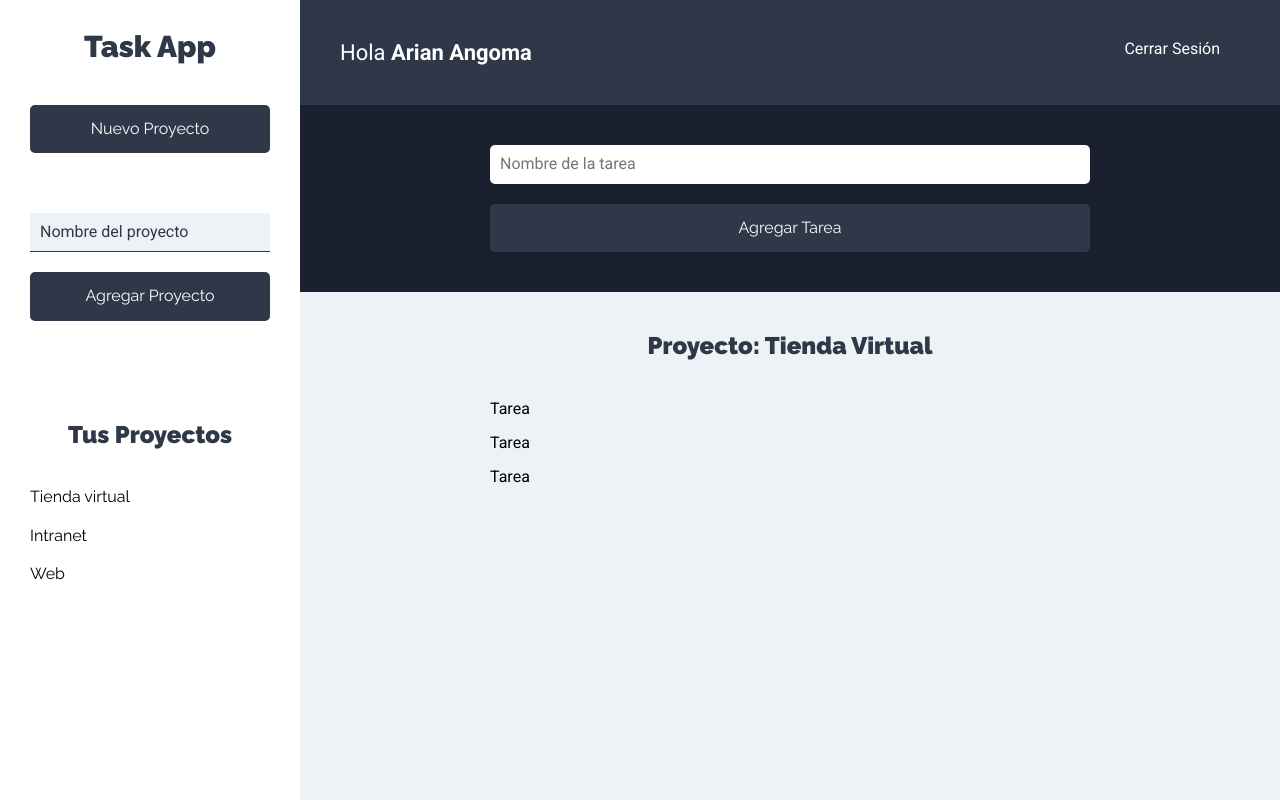
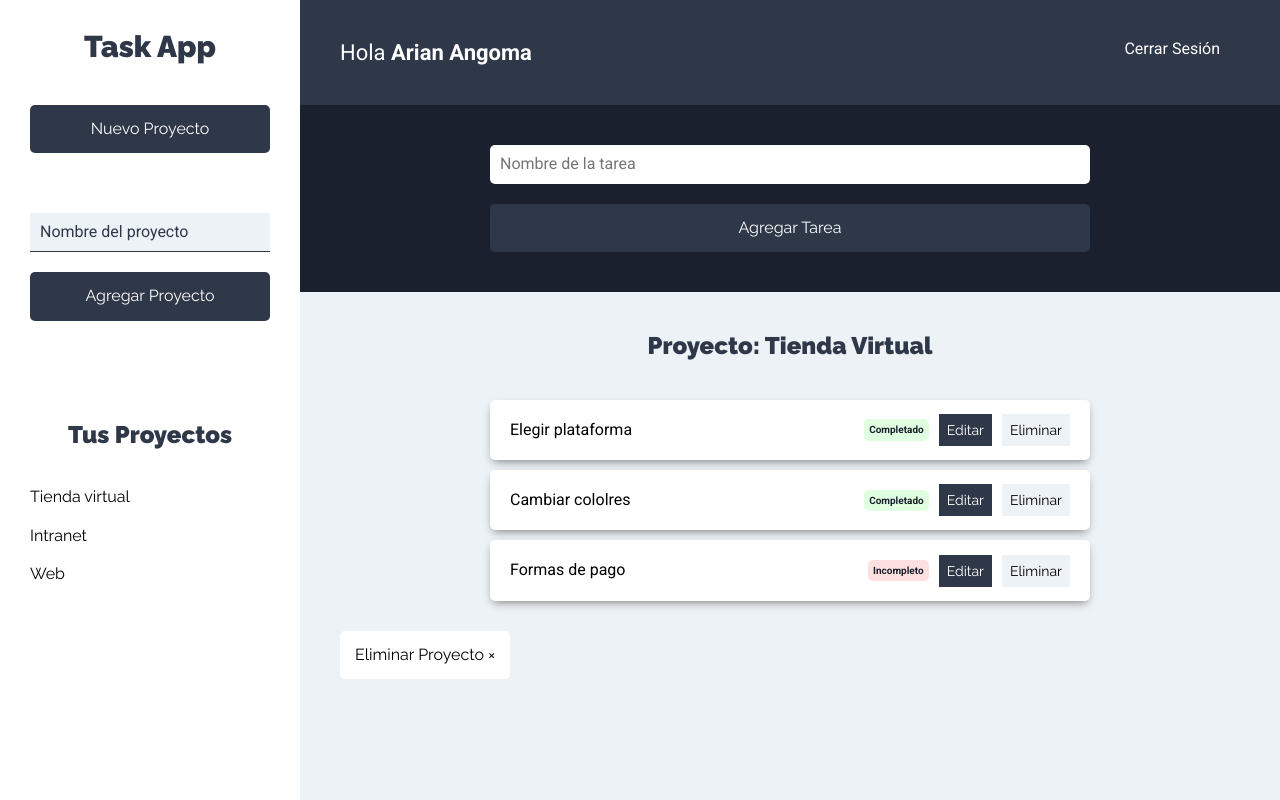
Before and after one commit to ArianAngoma/task-app-frontend-react, a React (Create React App) app: page /projects in a window 1280 px wide. Built offline with nearby package versions, Linux system fonts and the light colour scheme.

Commit message:
Componente de Lista de Tareas

```diff
--- a/src/components/tasks/ListTasks.js
+++ b/src/components/tasks/ListTasks.js
@@ -21,6 +21,11 @@ export const ListTasks = () => {
                         )))
                 }
             </ul>
+
+            <button type="button"
+                    className="btn btn-delete">
+                Eliminar Proyecto &times;
+            </button>
         </>
     )
 }
--- a/src/components/tasks/TaskItem.js
+++ b/src/components/tasks/TaskItem.js
@@ -1,5 +1,23 @@
 export const TaskItem = ({task}) => {
     return (
-        <p>Tarea</p>
+        <li className="task shadow">
+            <p>{task.name}</p>
+
+            <div className="state">
+                {
+                    (task.state)
+                        ? (<button type="button"
+                                   className="complete">Completado</button>)
+                        : (<button type="button"
+                                   className="incomplete">Incompleto</button>)
+                }
+            </div>
+
+            <div className="actions">
+                <button type="button" className="btn btn-primary">Editar</button>
+
+                <button type="button" className="btn btn-secondary">Eliminar</button>
+            </div>
+        </li>
     )
 }
--- a/src/index.css
+++ b/src/index.css
@@ -404,3 +404,11 @@ aside {
     background-color: rgb(230, 78, 78);
     color: var(--blanco);
 }
+
+.btn-delete {
+    background-color: var(--blanco);
+}
+
+.btn-delete:hover {
+    background-color: var(--gris2);
+}
```
